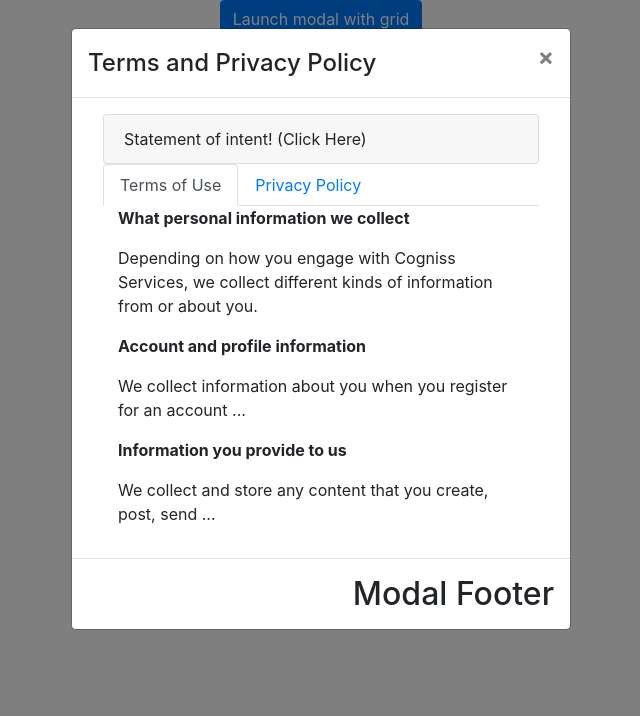
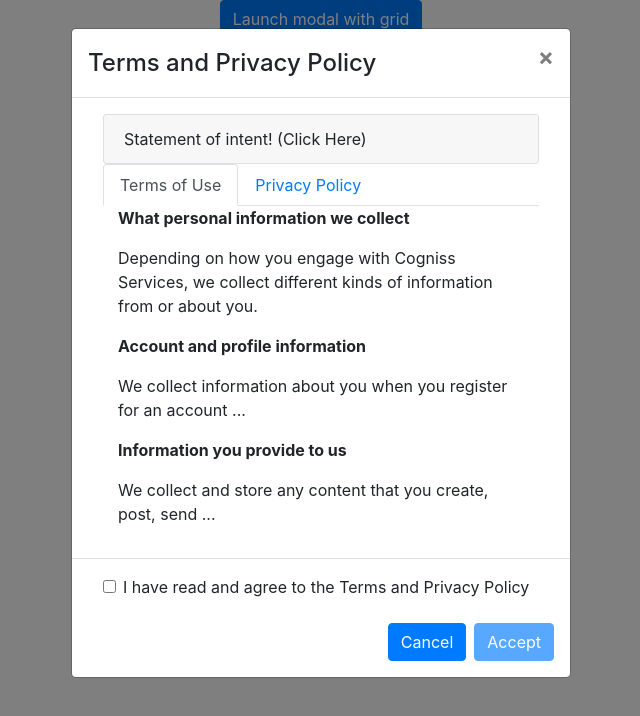
Before and after one commit to Adnan-edu/react-alertdialog, a React (Create React App) app in the folder reactdialog/: page / in a window 1280 px wide. Both pictures are taken after a click on the button "Launch modal with grid". Shown: the top 716 px of the page, without its empty margins (319-959 px from the left). Built offline with nearby package versions, Linux system fonts and the light colour scheme.

Commit message:
Added buttons with checkbox state

```diff
--- a/reactdialog/src/myexample.js
+++ b/reactdialog/src/myexample.js
@@ -2,9 +2,11 @@ import React, { useState } from 'react';
 import Button from 'react-bootstrap/Button';
 import Modal from 'react-bootstrap/Modal';
 
-import {Container, Accordion, Card, Tabs, Tab} from 'react-bootstrap';
+import {Container, Accordion, Card, Tabs, Tab, Form} from 'react-bootstrap';
 
-function MydModalWithGrid(props) {  return (
+function MydModalWithGrid(props) {
+    const [accept, setAccept] = useState(true)
+    return (
     <Modal {...props} aria-labelledby="contained-modal-title-vcenter" scrollable="true">
       <Modal.Header closeButton>
         <Modal.Title id="contained-modal-title-vcenter">
@@ -29,7 +31,15 @@ function MydModalWithGrid(props) {  return (
             </Container>
       </Modal.Body>
       <Modal.Footer>
-        <h2>Modal Footer</h2>
+        <Container>
+          <Form>
+            <Form.Group>
+              <Form.Check type="checkbox" onChange={e=>{ setAccept(!accept); console.log(accept);}} label="I have read and agree to the Terms and Privacy Policy"/>
+            </Form.Group>
+          </Form>
+        </Container>
+          <Button onClick={props.onHide}>Cancel</Button>
+          <Button onClick={props.onHide} disabled={accept}>Accept</Button>
       </Modal.Footer>
     </Modal>
   );
```
